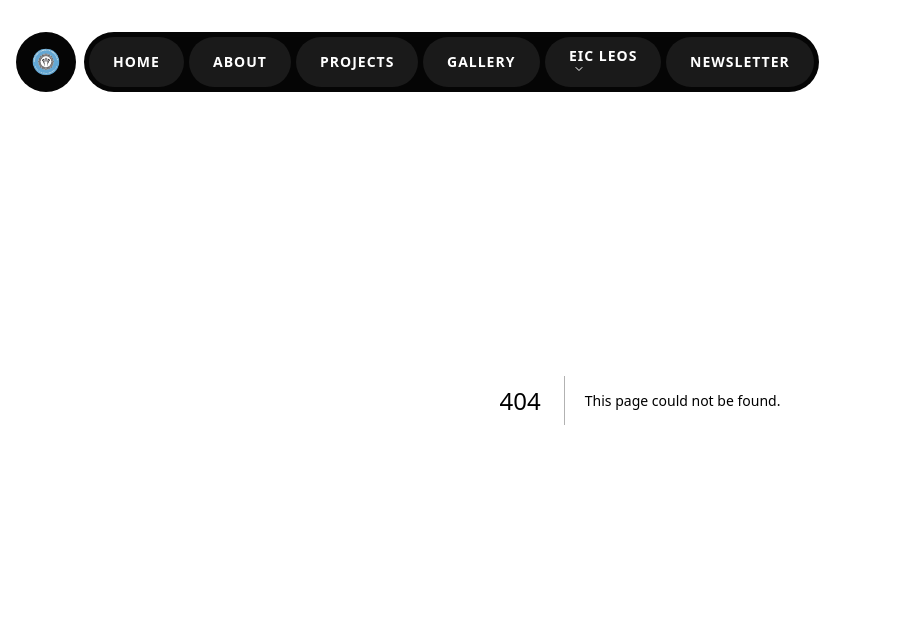
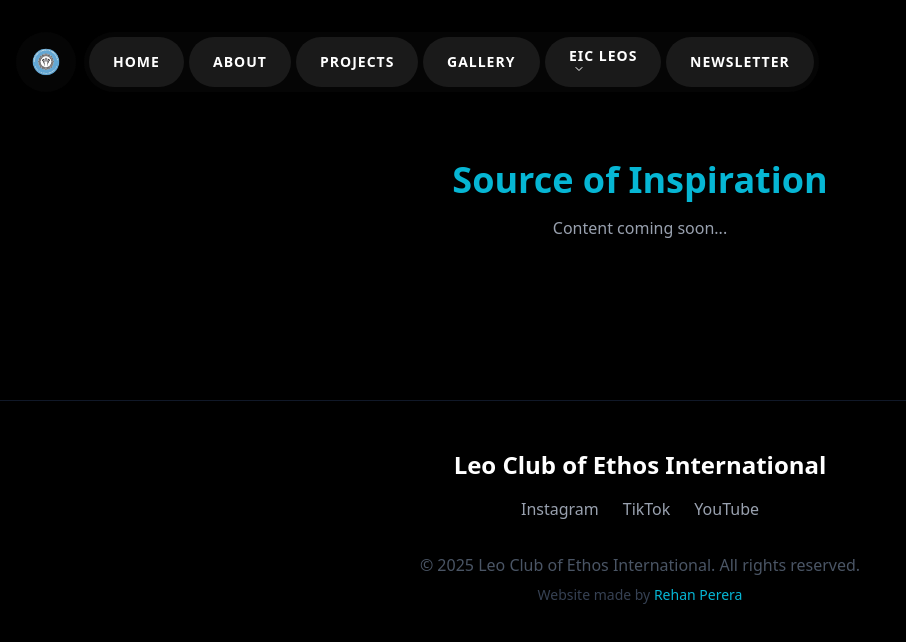
Before and after one commit to Rehanperer/leo-2025-website, a Next.js app: page /history/inspiration in a window 1280 px wide. Before the commit this address had no page. Shown: the top 642 px of the page, without its empty margins (0-906 px from the left). Built offline with nearby package versions, Linux system fonts and the light colour scheme.

Commit message:
feat: Add missing history and logo pages

```diff
--- /dev/null
+++ b/app/history/inspiration/page.tsx
@@ -0,0 +1,15 @@
+import { NavBarWrapper } from "@/components/NavBarWrapper";
+import { Footer } from "@/components/Footer";
+
+export default function InspirationPage() {
+    return (
+        <main className="min-h-screen bg-black text-white">
+            <NavBarWrapper />
+            <div className="container mx-auto px-4 py-40 text-center">
+                <h1 className="text-4xl font-bold mb-4 text-brand-cyan">Source of Inspiration</h1>
+                <p className="text-gray-400">Content coming soon...</p>
+            </div>
+            <Footer />
+        </main>
+    );
+}
--- /dev/null
+++ b/app/logo-history/page.tsx
@@ -0,0 +1,15 @@
+import { NavBarWrapper } from "@/components/NavBarWrapper";
+import { Footer } from "@/components/Footer";
+
+export default function LogoHistoryPage() {
+    return (
+        <main className="min-h-screen bg-black text-white">
+            <NavBarWrapper />
+            <div className="container mx-auto px-4 py-40 text-center">
+                <h1 className="text-4xl font-bold mb-4 text-brand-cyan">Club Logo History</h1>
+                <p className="text-gray-400">Content coming soon...</p>
+            </div>
+            <Footer />
+        </main>
+    );
+}
```
